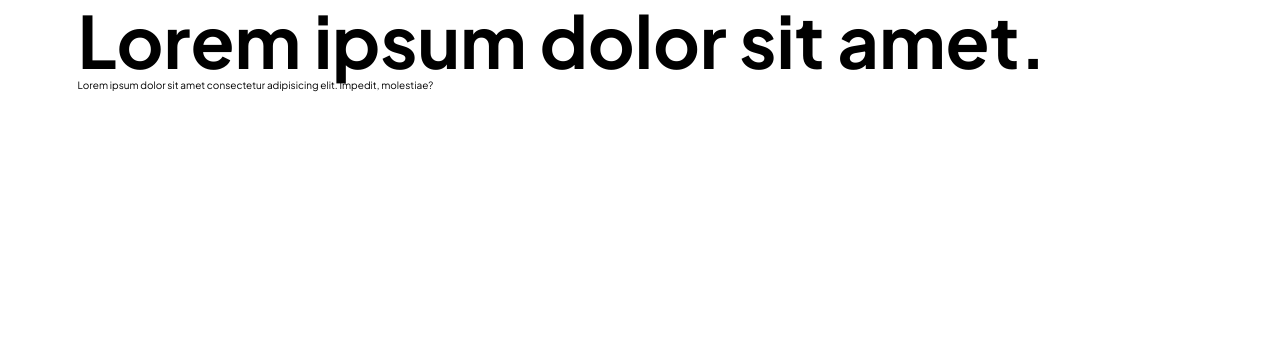
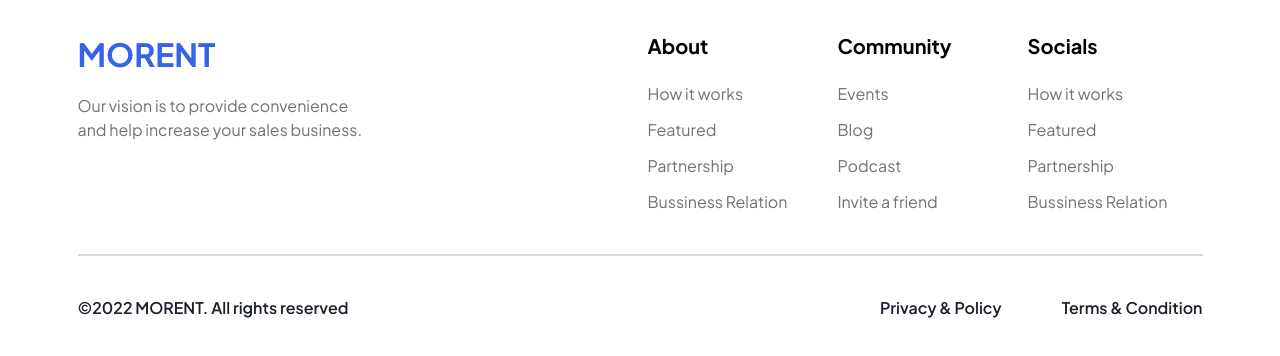
Before and after one commit to KananAmir/car-rent, a website: page home.html in a window 1280 px wide. Drawn offline with nearby package versions, Linux system fonts and the light colour scheme.

Commit message:
added footer component

```diff
--- a/assets/sass/base/_reset.scss
+++ b/assets/sass/base/_reset.scss
@@ -126,3 +126,7 @@ table {
 	border-collapse: collapse;
 	border-spacing: 0;
 }
+
+a {
+	text-decoration: none;
+}
--- a/assets/sass/layout/_footer.scss
+++ b/assets/sass/layout/_footer.scss
@@ -0,0 +1,68 @@
+#footer {
+    .title {
+        font-size: 3.2rem;
+        line-height: 4.8rem;
+        margin-bottom: 1.6rem;
+        color: $primary_color;
+    }
+    .description {
+        font-size: 1.6rem;
+        color: #13131399;
+        max-width: 300px;
+        line-height: 2.4rem;
+    }
+    .nav-title {
+        font-size: 2rem;
+        margin-bottom: 2.4rem;
+    }
+    nav {
+        ul {
+            li {
+                margin: 2rem 0;
+                font-size: 1.6rem;
+                a {
+                    color: #13131399;
+                }
+            }
+        }
+        & .privacy-and-terms {
+            @include flexCenter(end, start);
+            font-weight: 600;
+            li {
+                a {
+                    color: #1a202c;
+                }
+                &:first-child {
+                    margin-right: 6rem;
+                }
+            }
+        }
+    }
+    .copyright {
+        font-size: 1.6rem;
+        font-weight: 600;
+        color: #1a202c;
+    }
+    hr {
+        border: 1px solid rgba(19, 19, 19, 0.16);
+        margin: 2.4rem 0;
+    }
+
+    @media only screen and (max-width: 768px) {
+        hr {
+            display: none;
+        }
+        .privacy-and-terms {
+            justify-content: space-between !important;
+            font-weight: 600;
+            li {
+                a {
+                    color: #1a202c;
+                }
+                &:first-child {
+                    margin-right: unset;
+                }
+            }
+        }
+    }
+}
--- a/assets/sass/utils/_variables.scss
+++ b/assets/sass/utils/_variables.scss
@@ -1,5 +1,5 @@
-$primary_color: #ef6958;
-$bg_banner: #28293e;
-$bg_color: #fdf0e9;
-$text_dark: #391400;
-$white: #ffffff;
+$primary_color:#3563E9;
+$white_primary: #FFFFFF;
+$background_gray:#F6F7F9;
+$alert_red: #FF4423;
+$text_black: #1A202C;
--- a/home.html
+++ b/home.html
@@ -11,7 +11,8 @@
         integrity="sha512-Aa+z1qgIG+Hv4H2W3EMl3btnnwTQRA47ZiSecYSkWavHUkBF2aPOIIvlvjLCsjapW1IfsGrEO3FU693ReouVTA=="
         crossorigin="anonymous" referrerpolicy="no-referrer" />
 
-    <link rel="stylesheet" href="https://fonts.googleapis.com/css2?family=Plus+Jakarta+Sans:ital,wght@0,200;0,300;0,400;0,500;0,600;0,700;0,800;1,200;1,300;1,400;1,500;1,600;1,700;1,800&display=swap">
+    <link rel="stylesheet"
+        href="https://fonts.googleapis.com/css2?family=Plus+Jakarta+Sans:ital,wght@0,200;0,300;0,400;0,500;0,600;0,700;0,800;1,200;1,300;1,400;1,500;1,600;1,700;1,800&display=swap">
     <link rel="stylesheet" href="./assets/css/main.css">
 
     <title>Car Rent | Homepage</title>
@@ -19,9 +20,68 @@
 
 <body>
     <div class="container">
-        <h1>Lorem ipsum dolor sit amet.
-        </h1>
-        <p>Lorem ipsum dolor sit amet consectetur adipisicing elit. Impedit, molestiae?</p>
+
+        <footer id="footer">
+            <div class="row pt-5">
+                <div class="col col-12 col-md-6 mb-5">
+                    <h1 class="title">MORENT</h1>
+                    <p class="description">
+                        Our vision is to provide convenience and help increase your sales business.
+                    </p>
+                </div>
+                <div class="col col-12 col-md-6 ">
+                    <div class="row">
+                        <div class="col col-6 col-md-4 mb-5 mb-md-0">
+                            <h5 class="nav-title">About</h5>
+                            <nav>
+                                <ul>
+                                    <li><a href="#">How it works</a></li>
+                                    <li><a href="#">Featured</a></li>
+                                    <li><a href="#">Partnership</a></li>
+                                    <li><a href="#">Bussiness Relation</a></li>
+                                </ul>
+                            </nav>
+                        </div>
+                        <div class="col col-6 col-md-4 mb-5 mb-md-0">
+                            <h5 class="nav-title">Community</h5>
+                            <nav>
+                                <ul>
+                                    <li><a href="#">Events</a></li>
+                                    <li><a href="#">Blog</a></li>
+                                    <li><a href="#">Podcast</a></li>
+                                    <li><a href="#">Invite a friend</a></li>
+                                </ul>
+                            </nav>
+                        </div>
+                        <div class="col col-12 col-md-4 mb-5 mb-md-0">
+                            <h5 class="nav-title">Socials</h5>
+                            <nav>
+                                <ul>
+                                    <li><a href="#">How it works</a></li>
+                                    <li><a href="#">Featured</a></li>
+                                    <li><a href="#">Partnership</a></li>
+                                    <li><a href="#">Bussiness Relation</a></li>
+                                </ul>
+                            </nav>
+                        </div>
+                    </div>
+                </div>
+            </div>
+            <hr>
+            <div class="row">
+                <div class="col col-12 col-md-6 d-flex align-items-center">
+                    <p class="copyright">©2022 MORENT. All rights reserved</p>
+                </div>
+                <div class="col col-12 col-md-6">
+                    <nav>
+                        <ul class="privacy-and-terms">
+                            <li><a href="#">Privacy & Policy</a></li>
+                            <li><a href="#">Terms & Condition</a></li>
+                        </ul>
+                    </nav>
+                </div>
+            </div>
+        </footer>
     </div>
 </body>
 
```
Also changed, not shown: assets/css/main.css.
